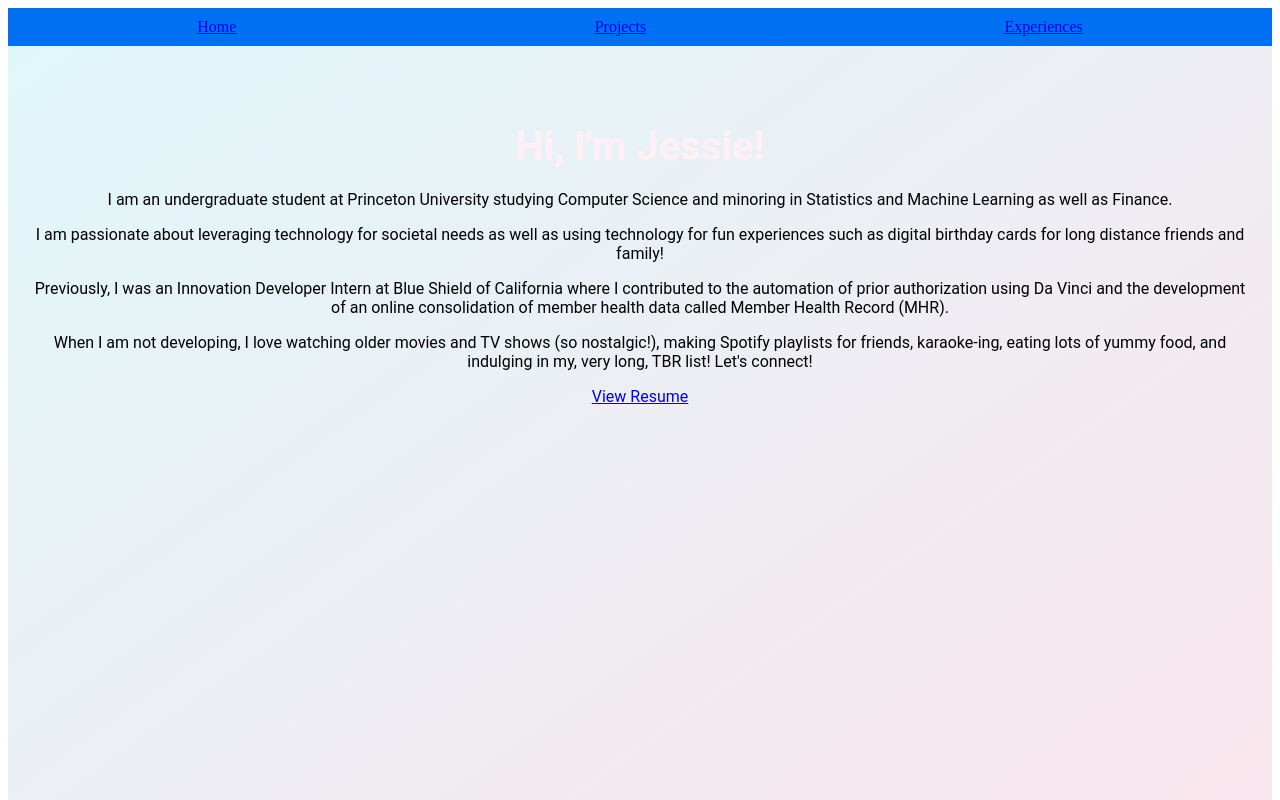
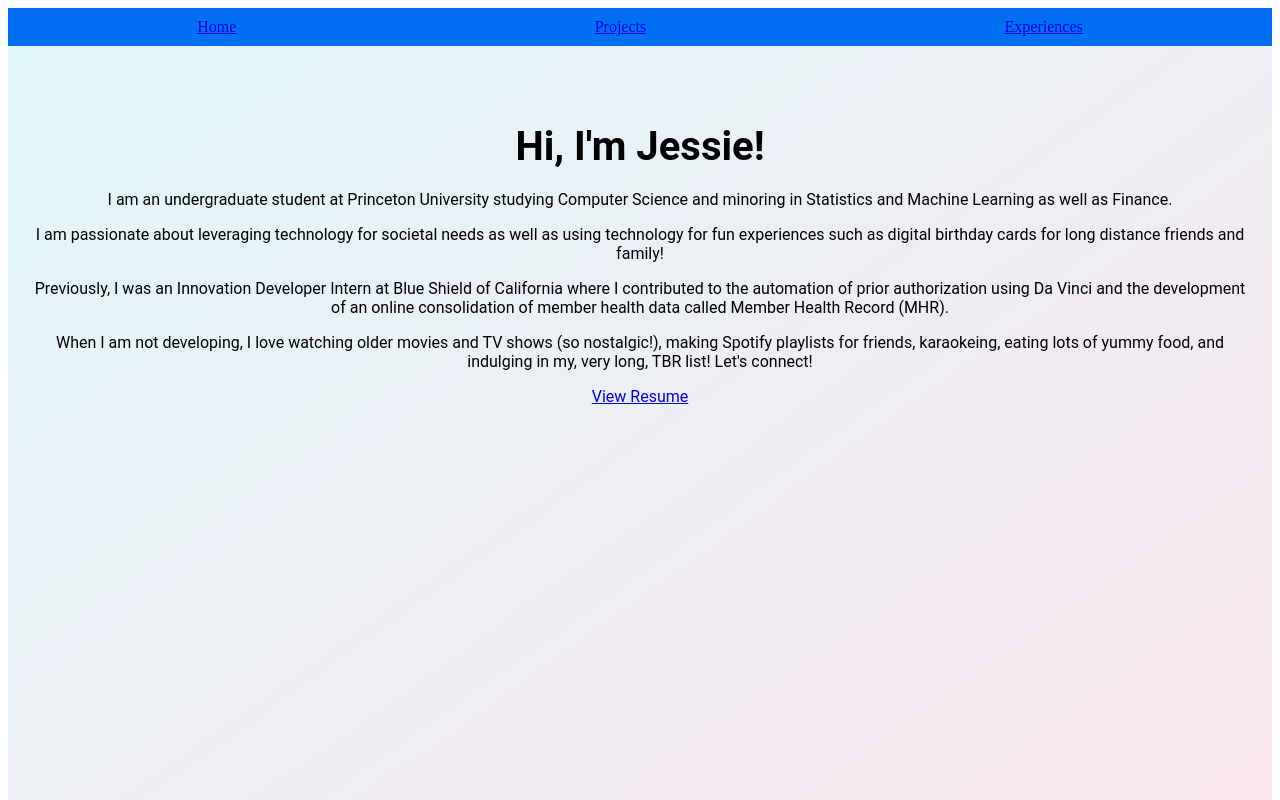
Before and after one commit to jchen2140/jessie-web, a Next.js app: page / in a window 1280 px wide. Shown: the top 800 px of the page. Built offline with nearby package versions, Linux system fonts and the light colour scheme.

Commit message:
more css changes!

```diff
--- a/pages/index.js
+++ b/pages/index.js
@@ -14,7 +14,7 @@ export default function Home() {
         <p className={styles.paragraph}>I am an undergraduate student at Princeton University studying Computer Science and minoring in Statistics and Machine Learning as well as Finance.</p>
         <p className={styles.paragraph}>I am passionate about leveraging technology for societal needs as well as using technology for fun experiences such as digital birthday cards for long distance friends and family!</p>
         <p className={styles.paragraph}>Previously, I was an Innovation Developer Intern at Blue Shield of California where I contributed to the automation of prior authorization using Da Vinci and the development of an online consolidation of member health data called Member Health Record (MHR).</p>
-        <p className={styles.paragraph}>When I am not developing, I love watching older movies and TV shows (so nostalgic!), making Spotify playlists for friends, karaoke-ing, eating lots of yummy food, and indulging in my, very long, TBR list! Let's connect!</p>
+        <p className={styles.paragraph}>When I am not developing, I love watching older movies and TV shows (so nostalgic!), making Spotify playlists for friends, karaokeing, eating lots of yummy food, and indulging in my, very long, TBR list! Let's connect!</p>
         <a href="/resume" className="btn">View Resume</a>
       </main>
     </>
--- a/styles/Home.module.css
+++ b/styles/Home.module.css
@@ -19,7 +19,7 @@
 
   .header {
     font-size: 2.5rem;
-    color: lavenderblush;
+    color: black;
     margin-bottom: 20px;
   }
 
@@ -30,7 +30,7 @@
   }
 
   .button {
-    background-color: lavender;
+    background-color: purple;
     color: white;
     padding: 10px 20px;
     font-size: 1rem;
```
